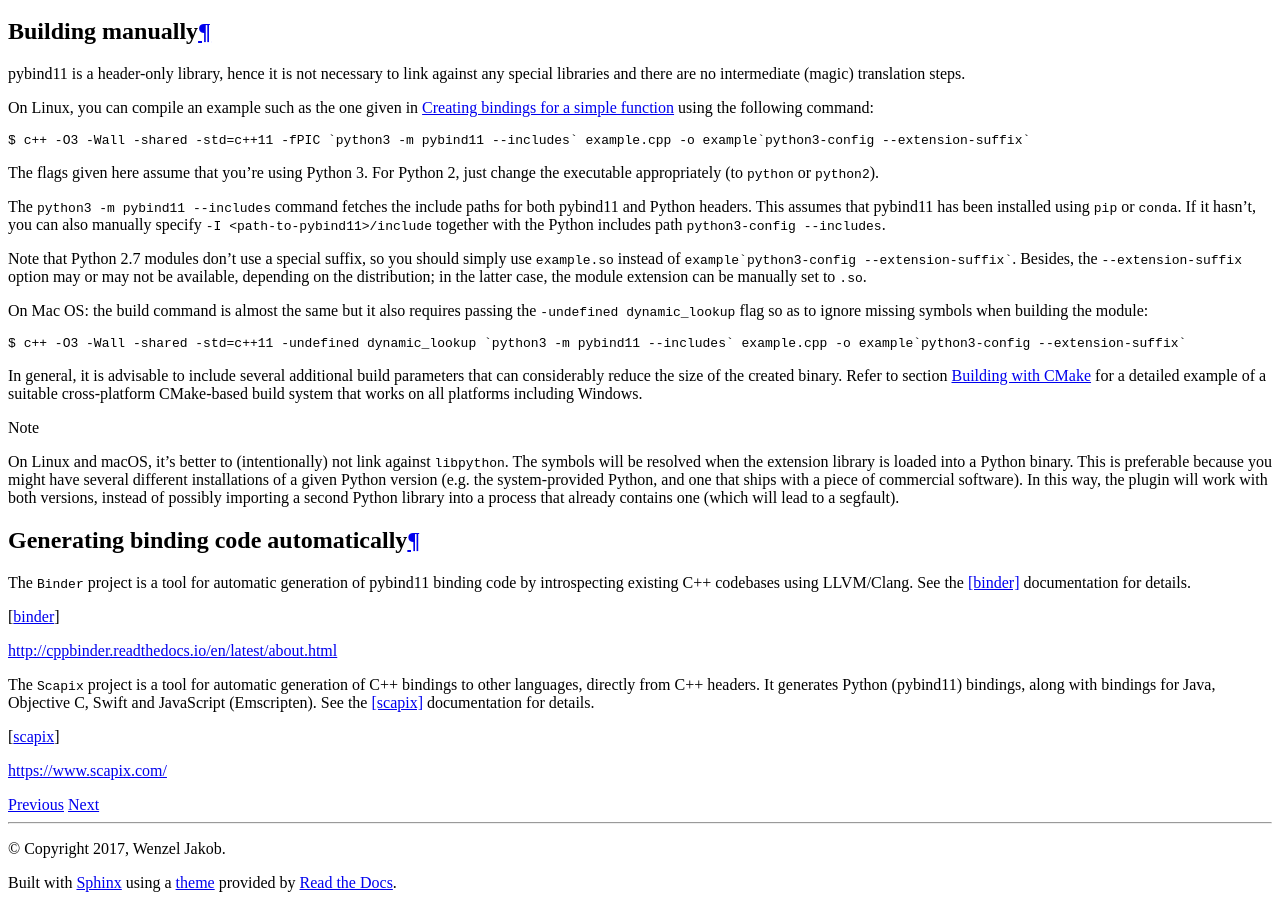
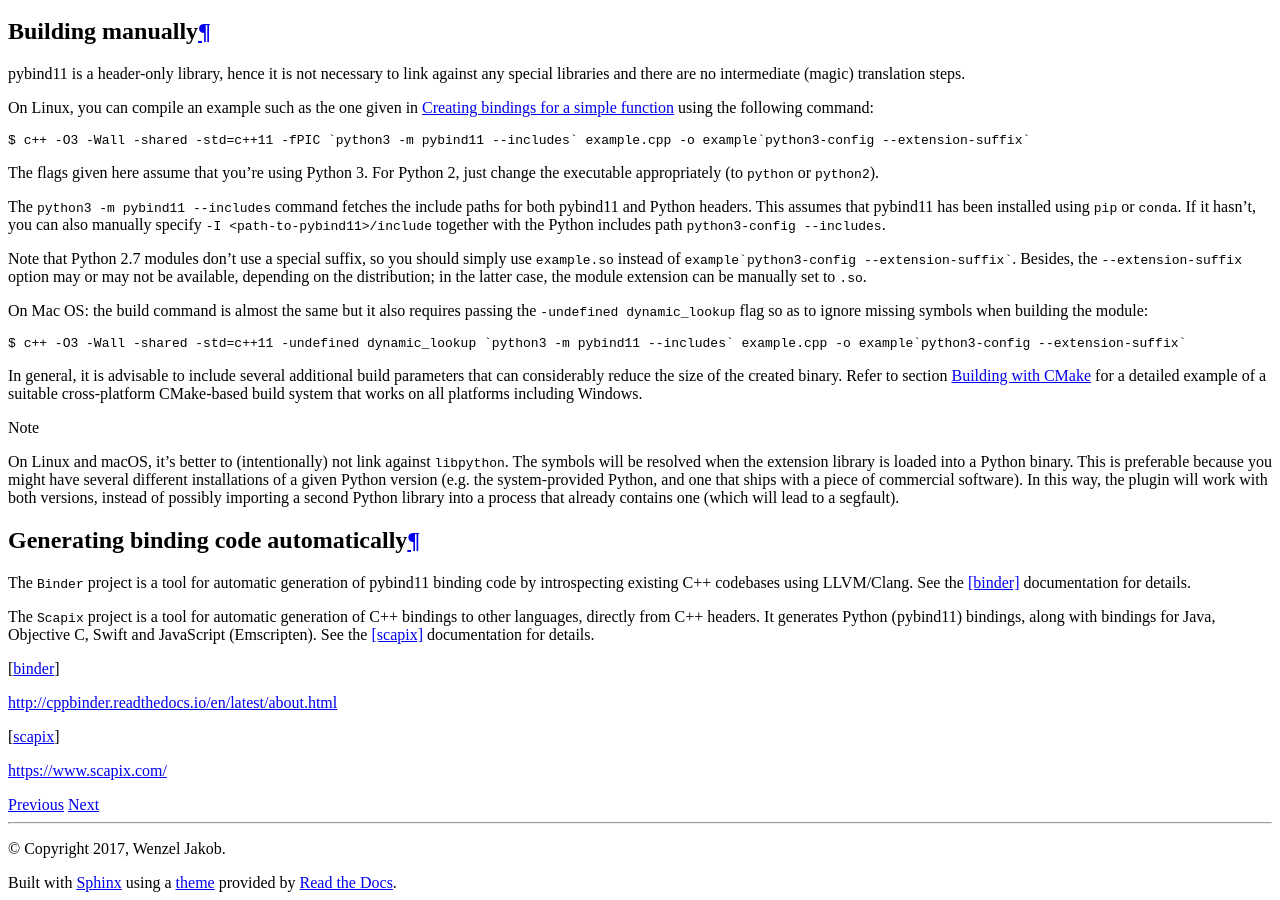
Before and after one commit to pybind/pybind11, a Sphinx documentation site: the page built from docs/compiling.rst, in a window 1280 px wide and 900 px high, scrolled down 3453 px. Built offline with Sphinx 7.4.7 and the Read the Docs theme 2.0.0, drawn with Linux system fonts in a browser that asks for light colours.

```diff
--- a/docs/compiling.rst
+++ b/docs/compiling.rst
@@ -286,11 +286,10 @@ The ``Binder`` project is a tool for automatic generation of pybind11 binding
 code by introspecting existing C++ codebases using LLVM/Clang. See the
 [binder]_ documentation for details.
 
-.. [binder] http://cppbinder.readthedocs.io/en/latest/about.html
-
 The ``Scapix`` project is a tool for automatic generation of C++ bindings to
 other languages, directly from C++ headers. It generates Python (pybind11) bindings,
 along with bindings for Java, Objective C, Swift and JavaScript (Emscripten).
 See the [scapix]_ documentation for details.
 
+.. [binder] http://cppbinder.readthedocs.io/en/latest/about.html
 .. [scapix] https://www.scapix.com/
```
